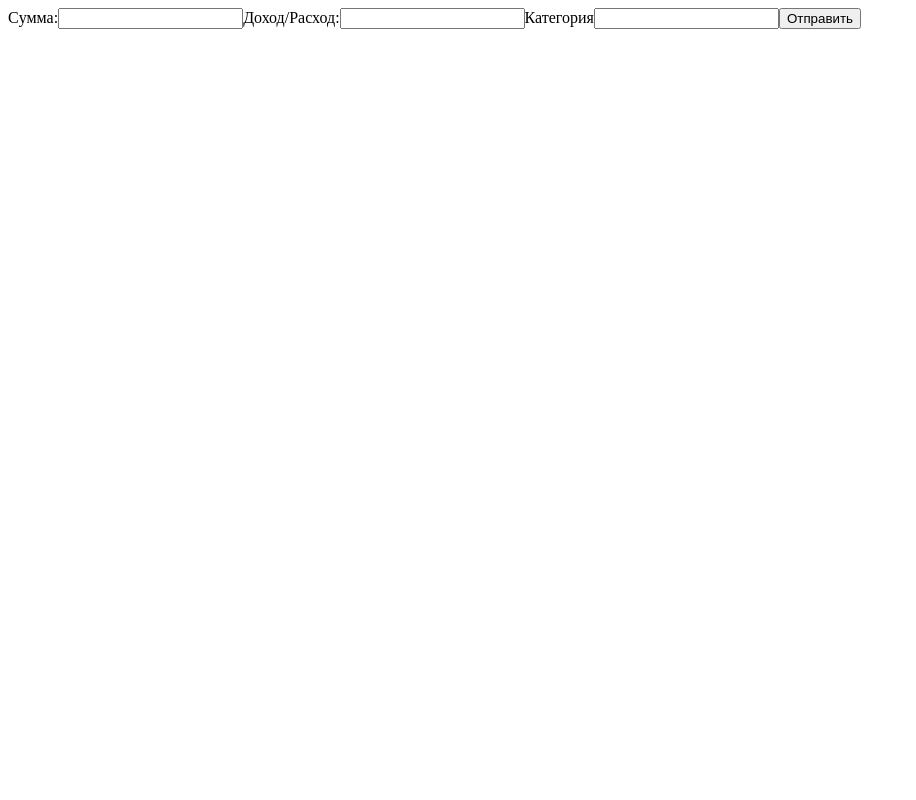
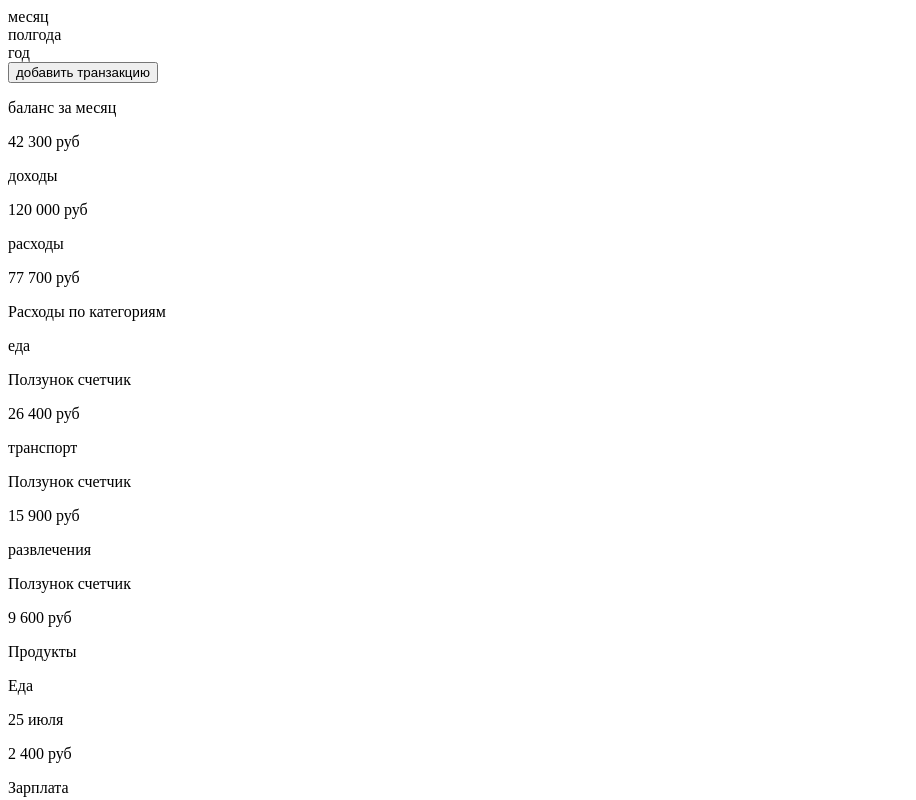
Before and after one commit to DanielFilimonov/transactionsProject, a React (Vite) app in the folder finance/: page / in a window 1280 px wide. Shown: the top 800 px of the page, without its empty margins (0-916 px from the left). Built offline with nearby package versions, Linux system fonts and the light colour scheme.

Commit message:
Добавил структуру компонентов без стилизации

```diff
--- a/finance/src/App.jsx
+++ b/finance/src/App.jsx
@@ -1,9 +1,11 @@
+import MainPage from "./components/main-page/MainPage";
 import TransactionsForm from "./features/transactions/TransactionsForm";
 import TransactionsList from "./features/transactions/transactionsList";
 
 const App = () => {
   return (
 		<div>
+			<MainPage />
 			<TransactionsForm />
 			<TransactionsList />
 		</div>
--- /dev/null
+++ b/finance/src/components/addTransactionBtn/AddTransactionBtn.jsx
@@ -0,0 +1,8 @@
+const AddTransactionBtn = () => {
+
+  return <button className="addTransactionBtn">
+    добавить транзакцию
+  </button>;
+}
+
+export default AddTransactionBtn;
--- /dev/null
+++ b/finance/src/components/dateFilters/DateFiltersBlock.jsx
@@ -0,0 +1,15 @@
+import DateFiltersItem from './DateFiltersItem'
+
+
+const DateFiltersBlock = () => {
+
+  return (
+		<div className="dateFiltersBlock__wrapper">
+      <DateFiltersItem filterText={'месяц'} />
+      <DateFiltersItem filterText={'полгода'} />
+      <DateFiltersItem filterText={'год'} />
+		</div>
+  );
+}
+
+export default DateFiltersBlock;
--- /dev/null
+++ b/finance/src/components/dateFilters/DateFiltersItem.jsx
@@ -0,0 +1,9 @@
+const DateFiltersItem = ({filterText}) => {
+
+  return (
+    <div className="dateFiltersItem__wrapper">
+      {filterText}
+    </div>)
+}
+
+export default DateFiltersItem;
--- /dev/null
+++ b/finance/src/components/latestTransactions/LatestTransactionItem.jsx
@@ -0,0 +1,25 @@
+const LatestTransactionItem = ({
+	transactionTitle,
+	transactionCategory,
+	transactionDate,
+	transactionAmount,
+}) => {
+  return (
+		<div className="latestTransactionItem__wrapper">
+			<p className="latestTransactionItem__transactionTitle">
+				{transactionTitle}
+			</p>
+			<p className="latestTransactionItem__transactionCategory">
+				{transactionCategory}
+			</p>
+			<p className="latestTransactionItem__transactionDate">
+				{transactionDate}
+			</p>
+			<p className="latestTransactionItem__transactionAmount">
+				{transactionAmount}
+			</p>
+		</div>
+  );
+};
+
+export default LatestTransactionItem;
--- /dev/null
+++ b/finance/src/components/latestTransactions/LatestTransactionsBlock.jsx
@@ -0,0 +1,28 @@
+import LatestTransactionItem from "./latestTransactionItem";
+
+const LatestTransactionsBlock = () => {
+	return (
+		<div className="latestTransactionsBlock__wrapper">
+			<LatestTransactionItem
+				transactionTitle={"Продукты"}
+				transactionCategory={"Еда"}
+				transactionDate={"25 июля"}
+				transactionAmount={"2 400 руб"}
+			/>
+			<LatestTransactionItem
+				transactionTitle={"Зарплата"}
+				transactionCategory={"Доход "}
+				transactionDate={"20 июля"}
+				transactionAmount={"120 000 руб"}
+			/>
+			<LatestTransactionItem
+				transactionTitle={"Кино"}
+				transactionCategory={"Развлечения "}
+				transactionDate={"18 июля"}
+				transactionAmount={"1 200 руб"}
+			/>
+		</div>
+	);
+};
+
+export default LatestTransactionsBlock;
--- /dev/null
+++ b/finance/src/components/main-page/MainPage.jsx
@@ -0,0 +1,29 @@
+import AddTransactionBtn from "../addTransactionBtn/AddTransactionBtn";
+import DateFiltersBlock from "../dateFilters/dateFiltersBlock";
+import LatestTransactionsBlock from "../latestTransactions/latestTransactionsBlock";
+import TotalAmountBlock from "../totalAmounts/TotalAmountBlock";
+import TotalAmountsCategoriesBlock from "../totalAmountsCategories/TotalAmountsCategoriesBlock";
+
+
+const MainPage = () => {
+
+  return (
+		<div className="mainPage__wrapper">
+			<div className="mainPage__header">
+				<DateFiltersBlock />
+				<AddTransactionBtn/>
+			</div>
+			<div className="mainPage__total-amount">
+				<TotalAmountBlock />
+			</div>
+			<div className="mainPage__total-amount-category">
+				<TotalAmountsCategoriesBlock />
+			</div>
+			<div className="mainPage__last-transactions">
+				<LatestTransactionsBlock />
+			</div>
+		</div>
+  );
+}
+
+export default MainPage;
--- /dev/null
+++ b/finance/src/components/totalAmounts/TotalAmountBlock.jsx
@@ -0,0 +1,17 @@
+import TotalAmountItem from "./totalAmountItem"
+
+const TotalAmountBlock = () => {
+
+  return (
+		<div className="totalAmountBlock__wrapper">
+			<TotalAmountItem
+				amountTitle={"баланс за месяц "}
+				amount={"42 300 руб"}
+			/>
+			<TotalAmountItem amountTitle={"доходы "} amount={"120 000 руб"} />
+			<TotalAmountItem amountTitle={"расходы "} amount={"77 700 руб"} />
+		</div>
+  );
+}
+
+export default TotalAmountBlock;
--- /dev/null
+++ b/finance/src/components/totalAmounts/TotalAmountItem.jsx
@@ -0,0 +1,11 @@
+const TotalAmountItem = ({amountTitle, amount}) => {
+
+  return (
+		<div className="totalAmountItem__wrapper">
+			<p className="totalAmountItem__title">{amountTitle}</p>
+			<p className="totalAmountItem__amount">{amount}</p>
+		</div>
+  );
+}
+
+export default TotalAmountItem;
--- /dev/null
+++ b/finance/src/components/totalAmountsCategories/TotalAmountCategoryItem.jsx
@@ -0,0 +1,12 @@
+const TotalAmountCategoryItem = ({categotyTitle, categoryAmount}) => {
+
+  return (
+		<div className="totalAmountCategoryItem__wrapper">
+			<p className="totalAmountCategoryItem__title">{categotyTitle}</p>
+			<div className="totalAmountCategoryItem__count-bar">Ползунок счетчик</div>
+			<p className="totalAmountCategoryItem__amount">{categoryAmount}</p>
+		</div>
+  );
+}
+
+export default TotalAmountCategoryItem;
--- /dev/null
+++ b/finance/src/components/totalAmountsCategories/TotalAmountsCategoriesBlock.jsx
@@ -0,0 +1,24 @@
+import TotalAmountCategoryItem from "./TotalAmountCategoryItem"
+
+const TotalAmountsCategoriesBlock = () => {
+
+  return (
+		<div className="TotalAmountsCategoriesBlock__ wrapper">
+			<p className="TotalAmountsCategoriesBlock__title">Расходы по категориям</p>
+			<TotalAmountCategoryItem
+				categotyTitle={"еда"}
+				categoryAmount={"26 400 руб"}
+			/>
+			<TotalAmountCategoryItem
+				categotyTitle={"транспорт"}
+				categoryAmount={"15 900 руб"}
+			/>
+			<TotalAmountCategoryItem
+				categotyTitle={"развлечения"}
+				categoryAmount={"9 600 руб"}
+			/>
+		</div>
+  );
+}
+
+export default TotalAmountsCategoriesBlock;
```
